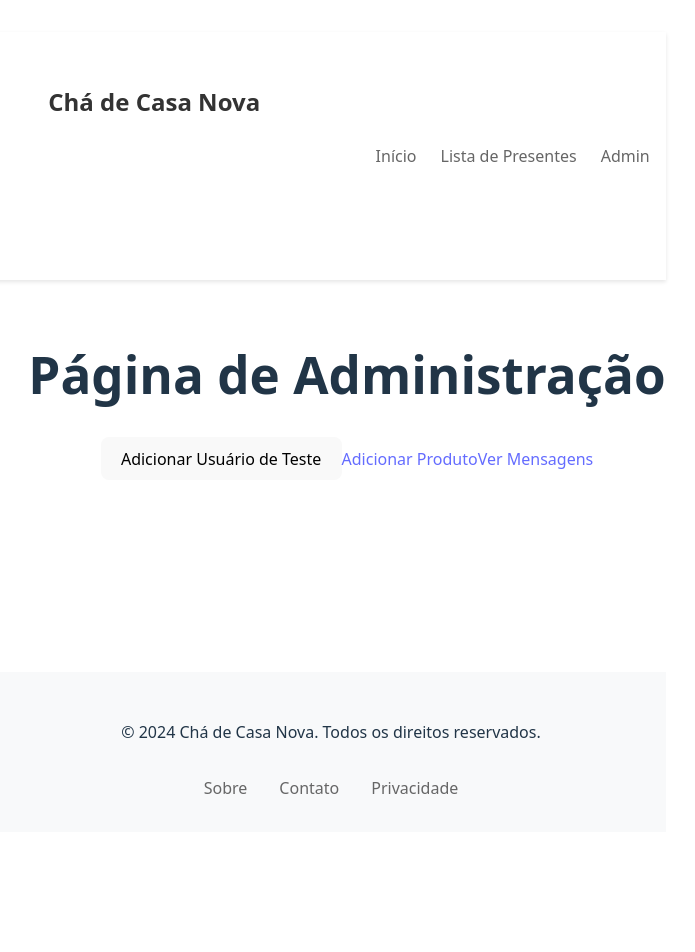
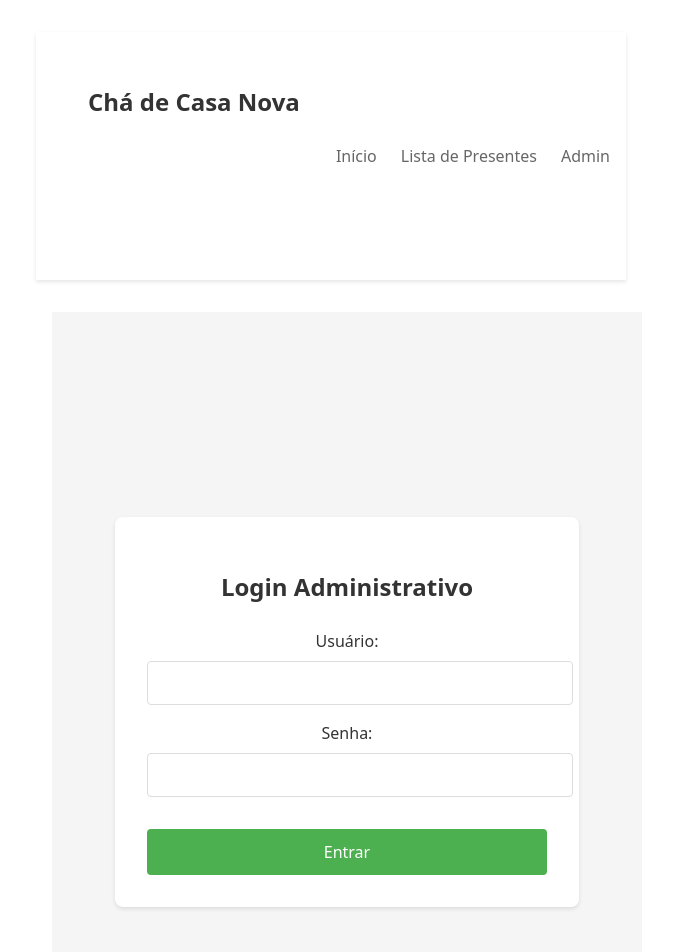
Before and after one commit to Eugod/cha-de-casa-nova, a React (Vite) app: page /admin in a window 1280 px wide. Shown: the top 952 px of the page, without its empty margins (309-1004 px from the left). Before the commit the page ends 864 px from the top, so only its background shows below. Built offline with nearby package versions, Linux system fonts and the light colour scheme; no server answers.

Commit message:
feat: implement admin login system with protected routes and header updates

```diff
--- a/src/App.jsx
+++ b/src/App.jsx
@@ -5,6 +5,7 @@ import ListaDePresentes from './pages/ListaDePresentes/ListaDePresentes';
 import Messages from './pages/Messages/Messages';
 import Header from './components/Header/Header';
 import Footer from './components/Footer/Footer';
+import ProtectedRoute from './components/ProtectedRoute/ProtectedRoute';
 import './App.css'
 
 function App() {
@@ -14,9 +15,21 @@ function App() {
         <Header />
         <main className="main-content">
           <Routes>
-            <Route path="/admin" element={<Admin />} />
-            <Route path="/admin/add-product" element={<AddProduct />} />
-            <Route path="/admin/messages" element={<Messages />} />
+            <Route path="/admin" element={
+              <ProtectedRoute>
+                <Admin />
+              </ProtectedRoute>
+            } />
+            <Route path="/admin/add-product" element={
+              <ProtectedRoute>
+                <AddProduct />
+              </ProtectedRoute>
+            } />
+            <Route path="/admin/messages" element={
+              <ProtectedRoute>
+                <Messages />
+              </ProtectedRoute>
+            } />
             <Route path="/lista-de-presentes" element={<ListaDePresentes />} />
             <Route path="/" element={
               <div>
--- a/src/components/Header/Header.css
+++ b/src/components/Header/Header.css
@@ -23,6 +23,7 @@
 .nav-menu {
   display: flex;
   gap: 1.5rem;
+  align-items: center;
 }
 
 .nav-link {
@@ -34,3 +35,18 @@
 .nav-link:hover {
   color: #333;
 }
+
+.logout-button {
+  background-color: #f44336;
+  color: white;
+  border: none;
+  padding: 0.5rem 1rem;
+  border-radius: 4px;
+  cursor: pointer;
+  font-size: 0.9rem;
+  transition: background-color 0.3s ease;
+}
+
+.logout-button:hover {
+  background-color: #d32f2f;
+}
--- a/src/components/Header/Header.jsx
+++ b/src/components/Header/Header.jsx
@@ -1,7 +1,34 @@
 import { Link } from 'react-router-dom'
+import { useState, useEffect } from 'react'
 import './Header.css'
 
 function Header() {
+  const [isAuthenticated, setIsAuthenticated] = useState(false);
+
+  useEffect(() => {
+    const checkAuth = () => {
+      const adminUser = sessionStorage.getItem('adminUser');
+      if (adminUser) {
+        const { timestamp } = JSON.parse(adminUser);
+        const now = new Date().getTime();
+        const sessionTimeout = 24 * 60 * 60 * 1000; // 24 horas em milissegundos
+        setIsAuthenticated((now - timestamp) < sessionTimeout);
+      } else {
+        setIsAuthenticated(false);
+      }
+    };
+
+    checkAuth();
+    window.addEventListener('storage', checkAuth);
+    return () => window.removeEventListener('storage', checkAuth);
+  }, []);
+
+  const handleLogout = () => {
+    sessionStorage.removeItem('adminUser');
+    setIsAuthenticated(false);
+    window.location.href = '/';
+  };
+
   return (
     <header className="header">
       <div className="header-container">
@@ -11,7 +38,16 @@ function Header() {
         <nav className="nav-menu">
           <Link to="/" className="nav-link">Início</Link>
           <Link to="/lista-de-presentes" className="nav-link">Lista de Presentes</Link>
-          <Link to="/admin" className="nav-link">Admin</Link>
+          {isAuthenticated ? (
+            <>
+              <Link to="/admin" className="nav-link">Admin</Link>
+              <button onClick={handleLogout} className="logout-button">
+                Sair
+              </button>
+            </>
+          ) : (
+            <Link to="/admin" className="nav-link">Admin</Link>
+          )}
         </nav>
       </div>
     </header>
--- /dev/null
+++ b/src/components/LoginForm/LoginForm.css
@@ -0,0 +1,72 @@
+.login-container {
+  display: flex;
+  justify-content: center;
+  align-items: center;
+  min-height: 100vh;
+  background-color: #f5f5f5;
+}
+
+.login-form {
+  background-color: white;
+  padding: 2rem;
+  border-radius: 8px;
+  box-shadow: 0 2px 4px rgba(0, 0, 0, 0.1);
+  width: 100%;
+  max-width: 400px;
+}
+
+.login-form h2 {
+  text-align: center;
+  color: #333;
+  margin-bottom: 1.5rem;
+}
+
+.form-group {
+  margin-bottom: 1rem;
+}
+
+.form-group label {
+  display: block;
+  margin-bottom: 0.5rem;
+  color: #333;
+  font-weight: 500;
+}
+
+.form-group input {
+  width: 100%;
+  padding: 0.75rem;
+  border: 1px solid #ddd;
+  border-radius: 4px;
+  font-size: 1rem;
+}
+
+.form-group input:focus {
+  outline: none;
+  border-color: #4CAF50;
+  box-shadow: 0 0 0 2px rgba(76, 175, 80, 0.2);
+}
+
+.login-button {
+  width: 100%;
+  padding: 0.75rem;
+  background-color: #4CAF50;
+  color: white;
+  border: none;
+  border-radius: 4px;
+  font-size: 1rem;
+  cursor: pointer;
+  margin-top: 1rem;
+}
+
+.login-button:hover {
+  background-color: #45a049;
+}
+
+.error-message {
+  background-color: #ffebee;
+  color: #c62828;
+  padding: 0.75rem;
+  border-radius: 4px;
+  margin-bottom: 1rem;
+  text-align: center;
+}
--- /dev/null
+++ b/src/components/LoginForm/LoginForm.jsx
@@ -0,0 +1,89 @@
+import { useState } from 'react';
+import { collection, query, where, getDocs } from 'firebase/firestore';
+import { db } from '../../config/firebase';
+import './LoginForm.css';
+
+function LoginForm({ onLoginSuccess }) {
+  const [formData, setFormData] = useState({
+    user: '',
+    password: ''
+  });
+  const [error, setError] = useState('');
+
+  const handleChange = (e) => {
+    const { name, value } = e.target;
+    setFormData(prevState => ({
+      ...prevState,
+      [name]: value
+    }));
+  };
+
+  const handleSubmit = async (e) => {
+    e.preventDefault();
+    setError('');
+
+    try {
+      const loginRef = collection(db, 'login');
+      const q = query(
+        loginRef,
+        where('user', '==', formData.user),
+        where('password', '==', formData.password)
+      );
+
+      const querySnapshot = await getDocs(q);
+
+      if (querySnapshot.empty) {
+        setError('Usuário ou senha incorretos');
+        return;
+      }
+
+      // Login bem sucedido
+      const userData = querySnapshot.docs[0].data();
+      sessionStorage.setItem('adminUser', JSON.stringify({
+        user: userData.user,
+        timestamp: new Date().getTime()
+      }));
+
+      onLoginSuccess();
+    } catch (error) {
+      console.error('Erro ao fazer login:', error);
+      setError('Erro ao fazer login. Tente novamente.');
+    }
+  };
+
+  return (
+    <div className="login-container">
+      <form onSubmit={handleSubmit} className="login-form">
+        <h2>Login Administrativo</h2>
+        {error && <div className="error-message">{error}</div>}
+        <div className="form-group">
+          <label htmlFor="user">Usuário:</label>
+          <input
+            type="text"
+            id="user"
+            name="user"
+            value={formData.user}
+            onChange={handleChange}
+            required
+          />
+        </div>
+        <div className="form-group">
+          <label htmlFor="password">Senha:</label>
+          <input
+            type="password"
+            id="password"
+            name="password"
+            value={formData.password}
+            onChange={handleChange}
+            required
+          />
+        </div>
+        <button type="submit" className="login-button">
+          Entrar
+        </button>
+      </form>
+    </div>
+  );
+}
+
+export default LoginForm;
--- /dev/null
+++ b/src/components/ProtectedRoute/ProtectedRoute.jsx
@@ -0,0 +1,25 @@
+import { Navigate } from 'react-router-dom';
+import LoginForm from '../LoginForm/LoginForm';
+
+function ProtectedRoute({ children }) {
+  const checkAuth = () => {
+    const adminUser = sessionStorage.getItem('adminUser');
+    if (!adminUser) return false;
+
+    const { timestamp } = JSON.parse(adminUser);
+    const now = new Date().getTime();
+    const sessionTimeout = 24 * 60 * 60 * 1000; // 24 horas em milissegundos
+
+    return (now - timestamp) < sessionTimeout;
+  };
+
+  const isAuthenticated = checkAuth();
+
+  if (!isAuthenticated) {
+    return <LoginForm onLoginSuccess={() => window.location.reload()} />;
+  }
+
+  return children;
+}
+
+export default ProtectedRoute;
```
